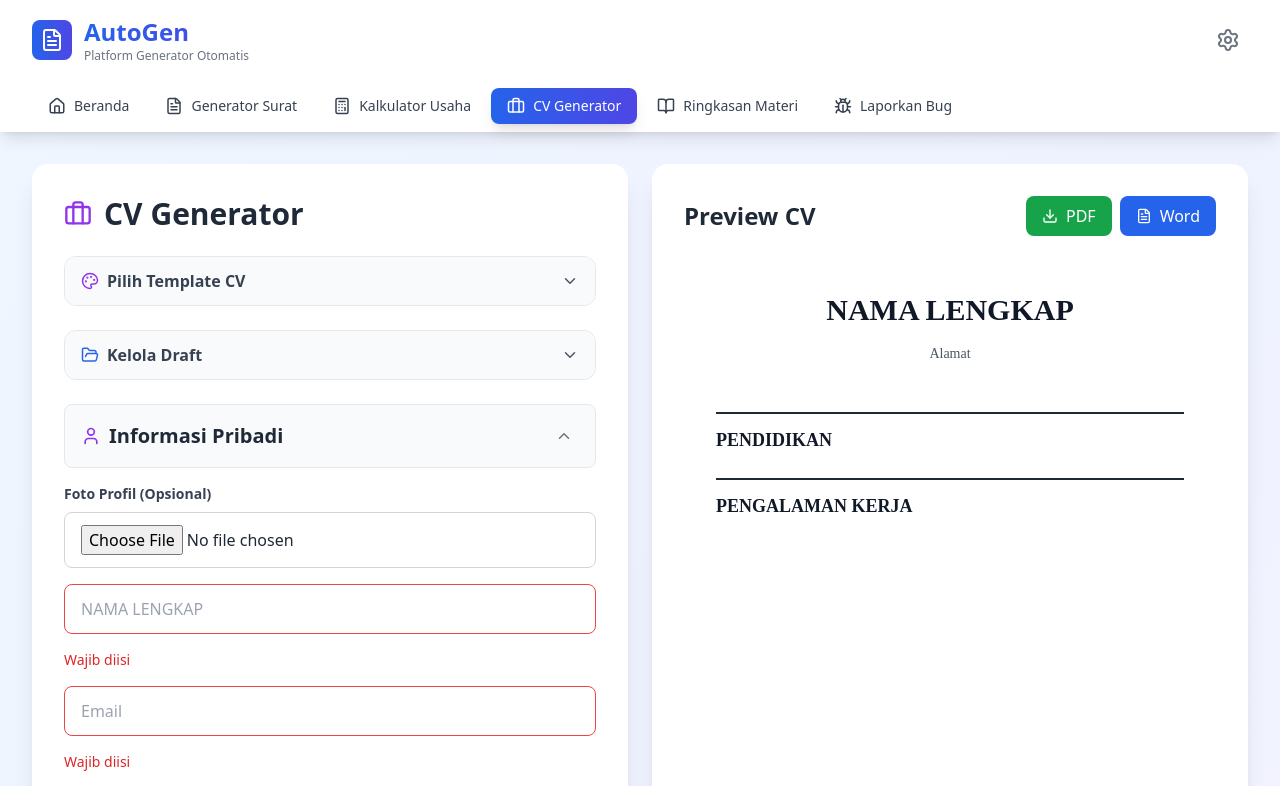
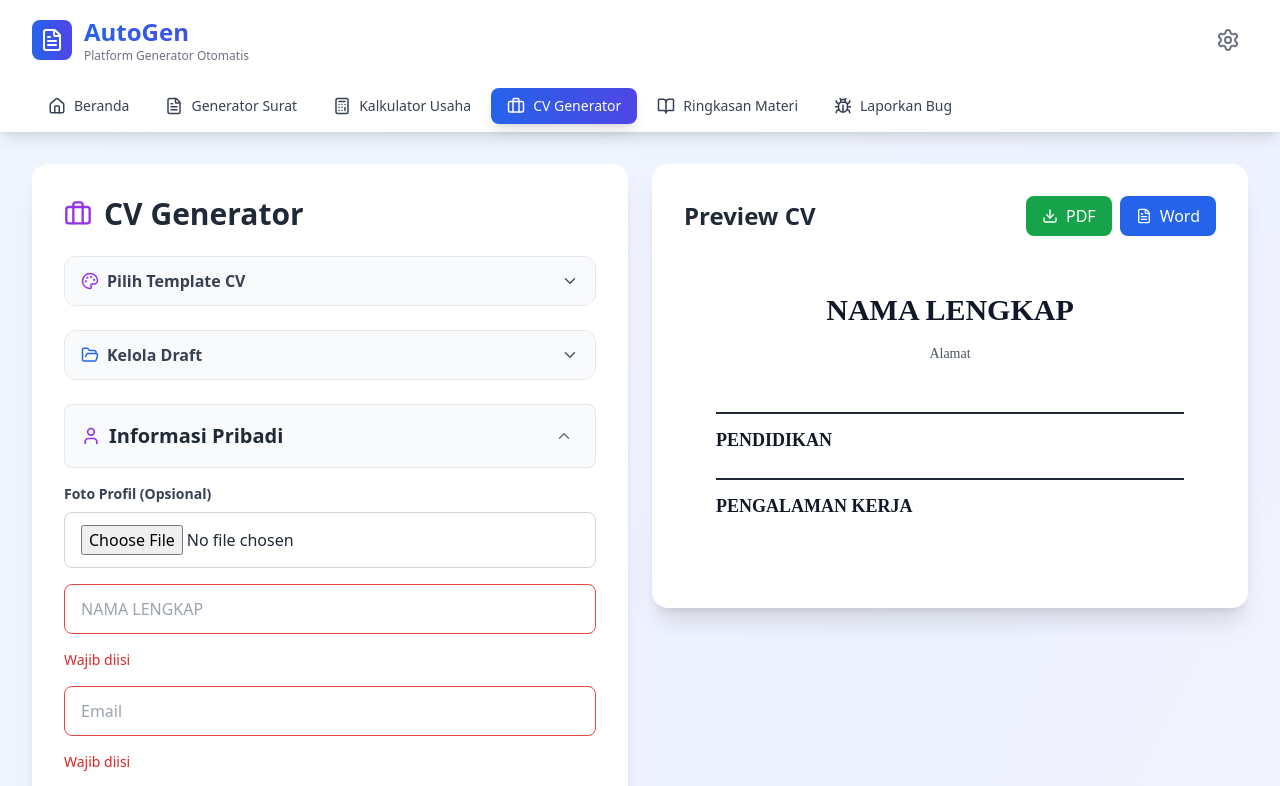
Before and after one commit to dearlyfebrianos/AutoGenerator-App, a React (Vite) app: page /cv in a window 1280 px wide. Shown: the top 786 px of the page. Built offline with nearby package versions, Linux system fonts and the light colour scheme.

Commit message:
AutoGen App

```diff
--- a/src/pages/CVGenerator.jsx
+++ b/src/pages/CVGenerator.jsx
@@ -1259,6 +1259,7 @@ useEffect(() => {
         timestamp={recoveryData?.timestamp}
       />
 
+      {/* PERUBAHAN UTAMA: Hilangkan lg:sticky dan h-fit, biarkan tinggi natural */}
       <div className="grid grid-cols-1 lg:grid-cols-2 gap-4 md:gap-6 px-2 md:px-0">
         <div className="space-y-4 md:space-y-6">
           <div className="bg-white dark:bg-gray-800 rounded-2xl shadow-xl p-4 md:p-8 relative">
@@ -1676,7 +1677,8 @@ useEffect(() => {
           </div>
         </div>
 
-        <div className="lg:sticky lg:top-24 h-fit">
+        {/* PERUBAHAN KUNCI: Hilangkan lg:sticky lg:top-24 h-fit */}
+        <div>
           <div className="bg-white dark:bg-gray-800 rounded-2xl shadow-xl p-4 md:p-8">
             <div className="flex justify-between items-center mb-4 md:mb-6 gap-2">
               <h3 className="text-xl md:text-2xl font-bold text-gray-800 dark:text-white">
@@ -1699,12 +1701,15 @@ useEffect(() => {
                 </button>
               </div>
             </div>
+
+            {/* PERUBAHAN: Tambah max-height dan overflow-y-auto untuk scrollable preview jika panjang */}
+            <div className="max-h-[800px] overflow-y-auto">
               <div
                 ref={cvRef}
                 className={
                   template === "elegant"
-                  ? "p-4 md:p-8 min-h-[600px] md:min-h-[800px]"
-                  : `p-4 md:p-8 min-h-[600px] md:min-h-[800px] ${getTemplateClass()}`
+                    ? "p-4 md:p-8"
+                    : `p-4 md:p-8 ${getTemplateClass()}`
                 }
                 style={{ fontFamily: "'Times New Roman', Times, serif" }}
               >
@@ -1840,6 +1845,7 @@ useEffect(() => {
             </div>
           </div>
         </div>
+      </div>
     </>
   );
 };
```
Lines whose indentation alone changed are shown as unchanged.
